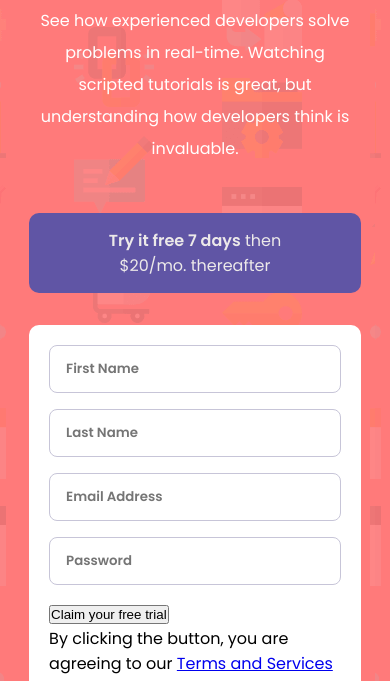
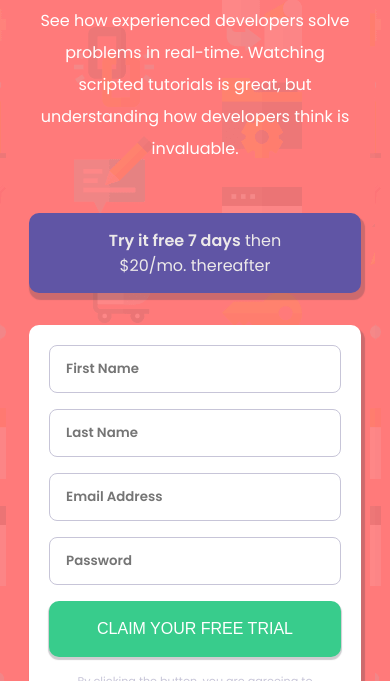
Before and after one commit to nilberm/Forms-Project, a plain HTML site: page index.html in a window 390 px wide. Shown: the part 163-844 px from the top of the page. Drawn offline with Linux system fonts and the light colour scheme.

Commit message:
Style Mobile Done

```diff
--- a/index.html
+++ b/index.html
@@ -23,12 +23,12 @@
       <button><span>Try it free 7 days</span> then $20/mo. thereafter</button>
     </div>
     <div id="forms">
-      <form action="">
-        <input class="input" type="text" placeholder="First Name">
+      <form action="" method="GET" >
+        <input class="input" required  type="text" placeholder="First Name">
         <input class="input" type="text" placeholder="Last Name">
         <input class="input" type="email" placeholder="Email Address">
         <input class="input" type="password" placeholder="Password">
-        <input type="button" value="Claim your free trial">
+        <input class="btnSend" type="button" value="Claim your free trial">
       </form>
       <p>By clicking the button, you are agreeing to our <a href="#">Terms and Services</a></p>
     </div>
--- a/style.css
+++ b/style.css
@@ -56,7 +56,16 @@ body{
     font-family: 'Poppins', sans-serif;
     font-weight: 400;
     font-size: 1rem;
+    cursor: pointer;
+    box-shadow: 2px 5px 1px 2px hsla(249, 10%, 26%, 0.26);
 
+}
+#btnPrice button:hover{
+    animation-name: button;
+    animation-duration: 0.8s;
+    animation-iteration-count: infinite;
+    animation-direction: alternate;
+    animation-timing-function: ease-in-out;
 }
 #btnPrice span{
     font-weight: 600;
@@ -65,12 +74,14 @@ body{
     background-color: white;
     border-radius: 10px;
     width: 85%;
-    height: 30rem;
+    height: 26rem;
     margin-bottom: 3rem;
     display: block;
     margin-left: auto;
     margin-right: auto;
     padding: 1.24rem;
+    box-shadow: 2px 5px 1px 2px hsla(249, 10%, 26%, 0.26);
+
 }
 #forms .input{
     width: 100%;
@@ -82,4 +93,52 @@ body{
     color: hsl(249, 10%, 26%);
     border-radius: 8px;
     border: 1px solid hsl(246, 20%, 81%);
+    outline-color: hsl(249, 10%, 26%);
 }
+
+#forms .btnSend{
+    border: none;
+    border-radius: 10px;
+    background-color: hsl(154, 59%, 51%);
+    color: white;
+    text-transform: uppercase;
+    width: 100%;
+    height: 3.5rem;
+    padding: 1rem;
+    font-size: 1rem;
+    font-weight: 500;
+    cursor: pointer;
+    box-shadow: 0px 2px 1px 1px hsla(249, 10%, 26%, 0.26);
+}
+
+#forms .btnSend:hover{
+    animation-name: button;
+    animation-duration: 0.8s;
+    animation-iteration-count: infinite;
+    animation-direction: alternate;
+    animation-timing-function: ease-in-out;
+}
+
+#forms p{
+    color: hsl(246, 20%, 81%);
+    text-align: center;
+    font-size: .7rem;
+    margin: auto;
+    margin-top: 1rem;
+    width: 85%;
+
+}
+#forms p a{
+    color: hsl(0, 100%, 74%);
+    font-weight: 600;
+    text-decoration: none;
+}
+
+@keyframes button{
+    0%{
+        transform: scale(1);
+    }
+    100%{
+        transform: scale(1.05);
+    }
+}
```
